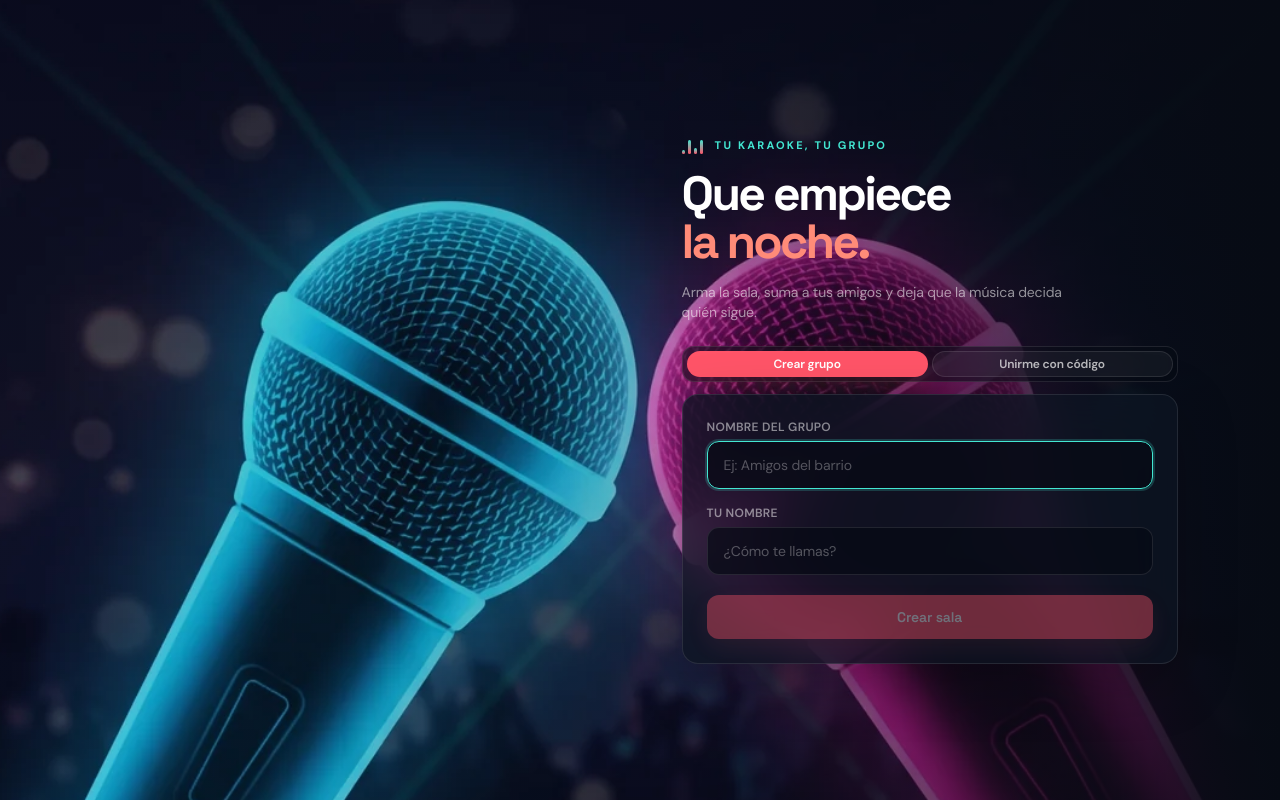
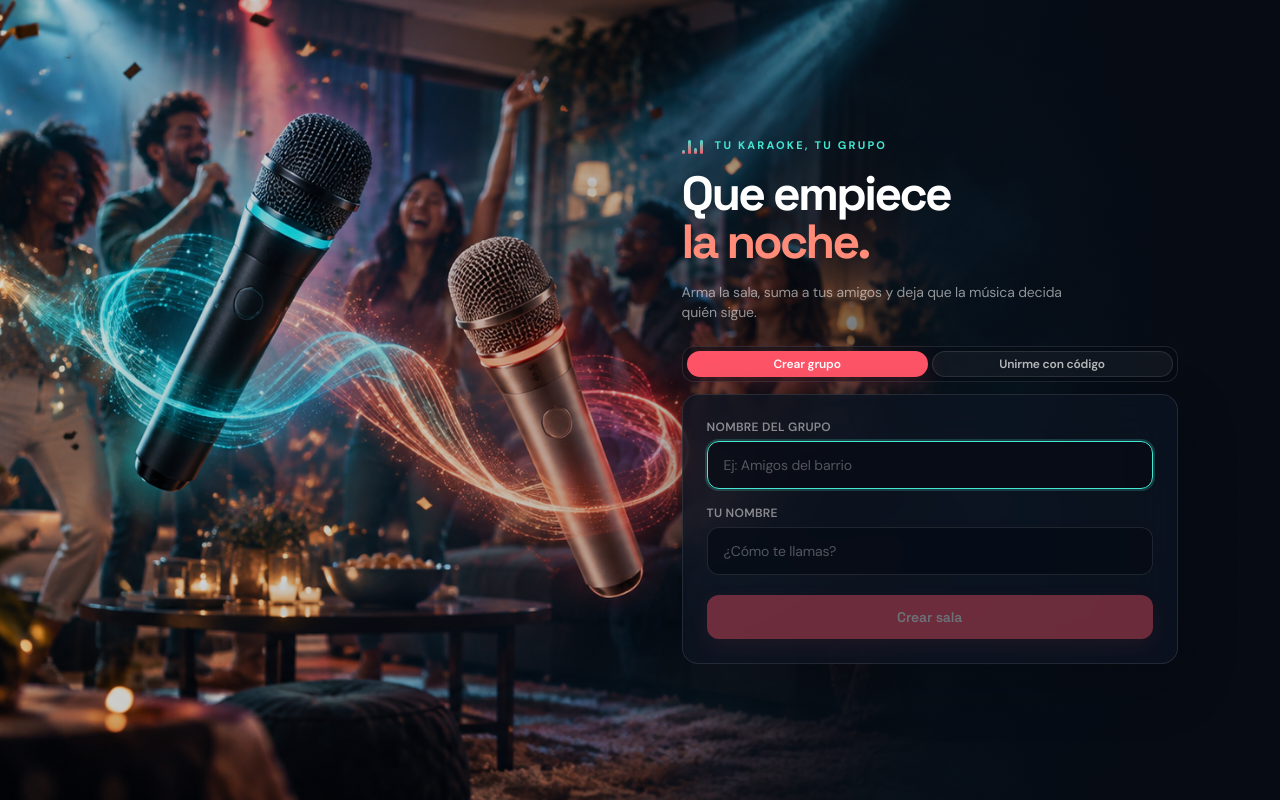
Before and after one commit to ebert23/karaoke-tandem, a React (Vite) app in the folder frontend/: page /#/ in a window 1280 px wide. Built offline with nearby package versions, Linux system fonts and the light colour scheme.

Commit message:
feat: introduce cinematic karaoke cover art

```diff
--- a/frontend/src/components/GroupGate.jsx
+++ b/frontend/src/components/GroupGate.jsx
@@ -64,7 +64,7 @@ export default function GroupGate({ children }) {
   return (
     <div className="min-h-screen relative flex items-end lg:items-center overflow-hidden">
       <img
-        src="/images/portada.webp"
+        src="/images/portada-v2.png"
         alt="KaraokeTandem — canta juntos, conecta"
         fetchpriority="high"
         className="absolute inset-0 w-full h-full object-cover object-[52%_top] lg:object-center scale-[1.02]"
--- a/frontend/src/components/IdentityGate.jsx
+++ b/frontend/src/components/IdentityGate.jsx
@@ -20,7 +20,7 @@ export default function IdentityGate({ children }) {
   return (
     <div className="min-h-screen relative flex items-end lg:items-center overflow-hidden">
       <img
-        src="/images/portada.webp"
+        src="/images/portada-v2.png"
         alt="KaraokeTandem — canta juntos, conecta"
         fetchpriority="high"
         className="absolute inset-0 w-full h-full object-cover object-[52%_top] lg:object-center scale-[1.02]"
--- a/frontend/src/main.jsx
+++ b/frontend/src/main.jsx
@@ -6,7 +6,7 @@ import "./index.css";
 
 ReactDOM.createRoot(document.getElementById("root")).render(
   <React.StrictMode>
-    <HashRouter>
+    <HashRouter future={{ v7_startTransition: true, v7_relativeSplatPath: true }}>
       <App />
     </HashRouter>
   </React.StrictMode>
```
Also changed, not shown: frontend/public/images/portada-v2.png (added).
